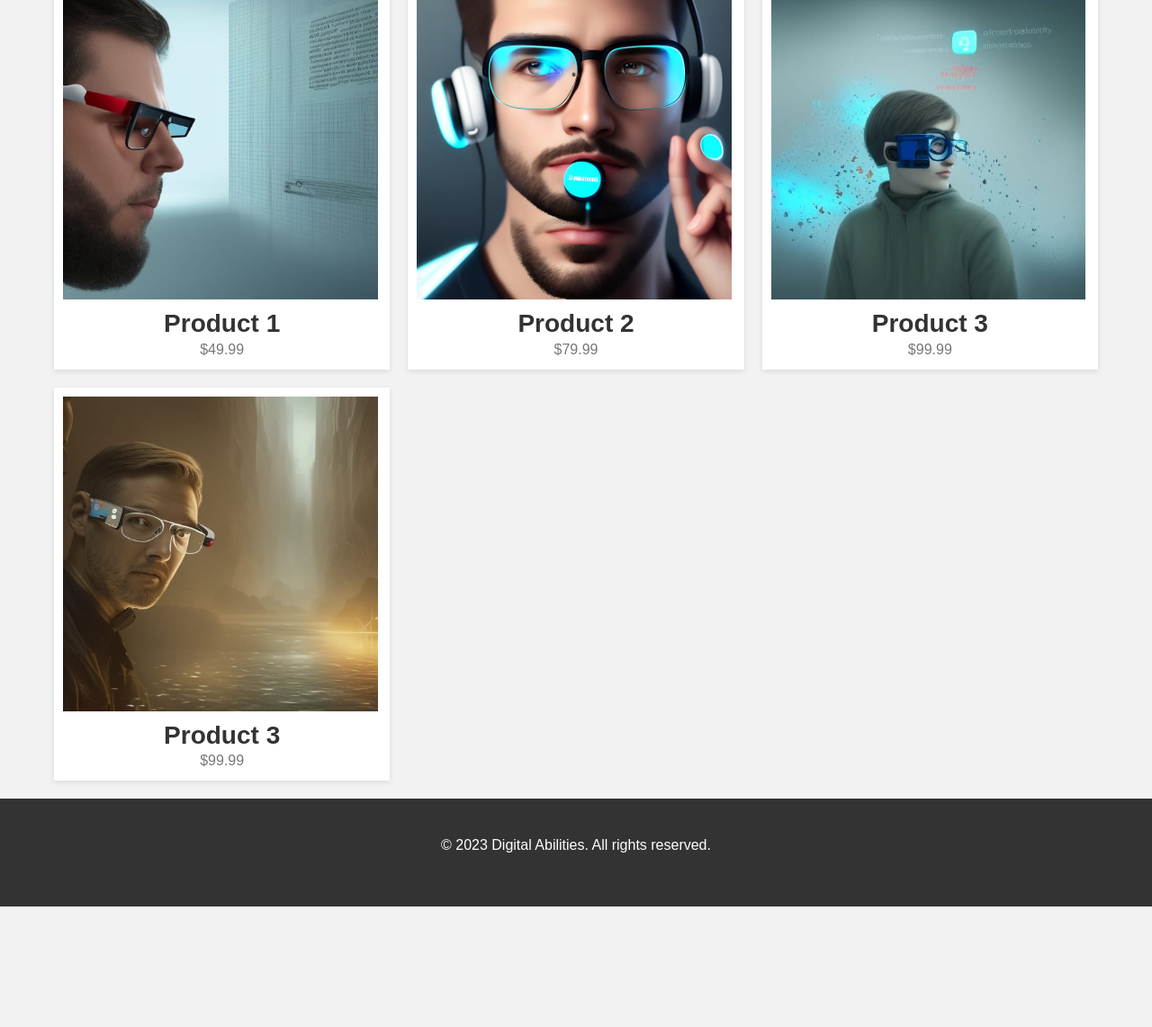
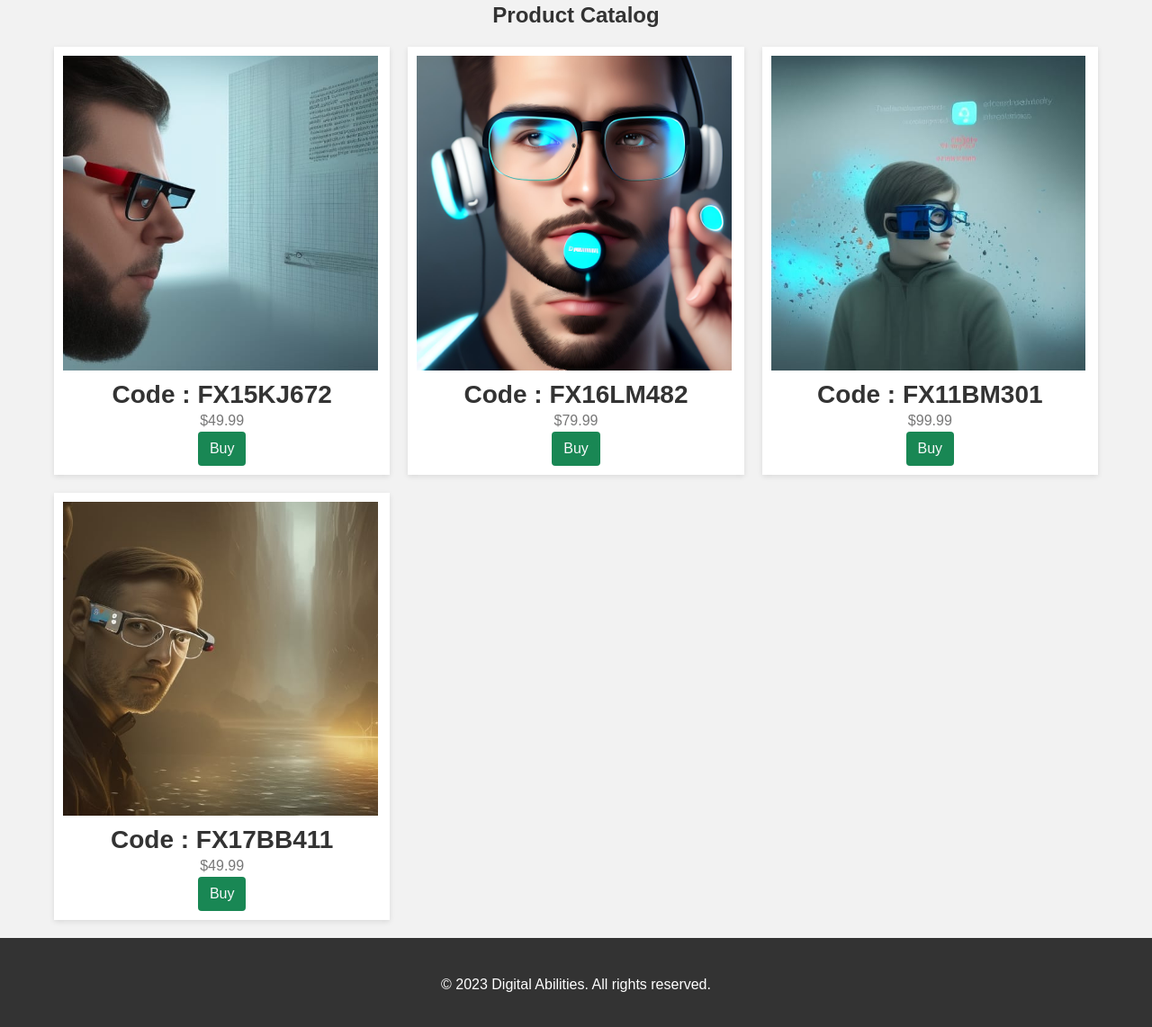
Before and after one commit to nisarsidiqui/digitalabilties, a plain HTML site: page DigitalAbilities/products.html in a window 1280 px wide. Shown: the part 172-1314 px from the top of the page at 90% size. Before the commit the page ends 1180 px from the top, so only its background shows below. Drawn offline with nearby package versions, Linux system fonts and the light colour scheme; a script that the page names is missing.

Commit message:
Modified files

```diff
--- a/DigitalAbilities/products.html
+++ b/DigitalAbilities/products.html
@@ -22,14 +22,17 @@
       </header>
 
 
+      <h2 class="section-title">Product Catalog</h2>
+
       <div class="product-catalog">
         <div class="product">
           <div class="product-image">
             <img src="images/product1.jfif" alt="Product 1">
           </div>
           <div class="product-details">
-                    <h3 class="product-name">Product 1</h3>
+            <h3 class="product-name">Code : FX15KJ672</h3>
             <div class="product-price">$49.99</div>
+            <button class="btn bg-success text-light">Buy</button>
           </div>
         </div>
         <div class="product">
@@ -37,8 +40,9 @@
             <img src="images/product2.jfif" alt="Product 2">
           </div>
           <div class="product-details">
-                    <h3 class="product-name">Product 2</h3>
+            <h3 class="product-name">Code : FX16LM482</h3>
             <div class="product-price">$79.99</div>
+            <button class="btn bg-success text-light">Buy</button>
           </div>
         </div>
         <div class="product">
@@ -46,17 +50,21 @@
             <img src="images/product3.jfif" alt="Product 3">
           </div>
           <div class="product-details">
-                    <h3 class="product-name">Product 3</h3>
+            <h3 class="product-name">Code : FX11BM301</h3>
             <div class="product-price">$99.99</div>
+            <button class="btn bg-success text-light">Buy</button>
           </div>
         </div>
+
         <div class="product">
           <div class="product-image">
-                    <img src="images/product4.jfif" alt="Product 3">
+            <img src="images/product4.jfif" alt="Product 1">
           </div>
           <div class="product-details">
-                    <h3 class="product-name">Product 3</h3>
-                    <div class="product-price">$99.99</div>
+            <h3 class="product-name">Code : FX17BB411</h3>
+            <div class="product-price">$49.99</div>
+            <button class="btn bg-success text-light">Buy</button>
+          </div>
         </div>
       </div>
     </div>
```
Also changed, not shown: DigitalAbilities/index.html (+9 -4 lines). Lines whose indentation alone changed are shown as unchanged.
